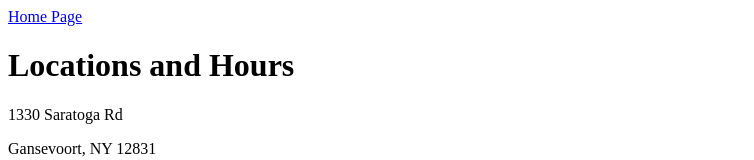
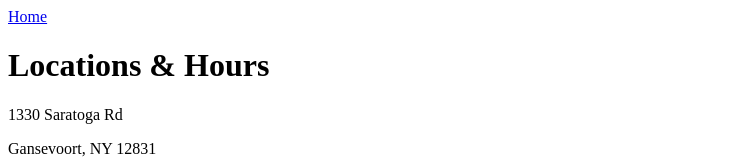
Before and after one commit to kmru/apw, a Gatsby site: page /locations in a window 1280 px wide. Shown: the top 160 px of the page, without its empty margins (0-754 px from the left). Built offline with nearby package versions, Linux system fonts and the light colour scheme; Gatsby itself is replaced by a stand-in of ours.

Commit message:
Add styling

```diff
--- a/src/pages/locations.js
+++ b/src/pages/locations.js
@@ -1,9 +1,11 @@
 import * as React from 'react'
 import Location from '../components/location.js'
 import { Link } from 'gatsby'
+import {title} from '../components/location.module.css'
 
 
 // data
+const pageTitle = "Locations & Hours"
 const locs = [
   {
     name: "Cooper's Cave Airsoft & Paintball Warehouse",
@@ -30,10 +32,10 @@ const locs = [
 //markup
 const LocationsPage = () => {
   return (
-    <main>
-      <Link to="/">Home Page</Link>
-      <title>Locations and Hours</title>
-      <h1>Locations and Hours</h1>
+    <main className={title}>
+      <Link to="/">Home</Link>
+      <title>{pageTitle}</title>
+      <h1>{pageTitle}</h1>
       <div>
         {locs.map(loc =>
           <Location
```
